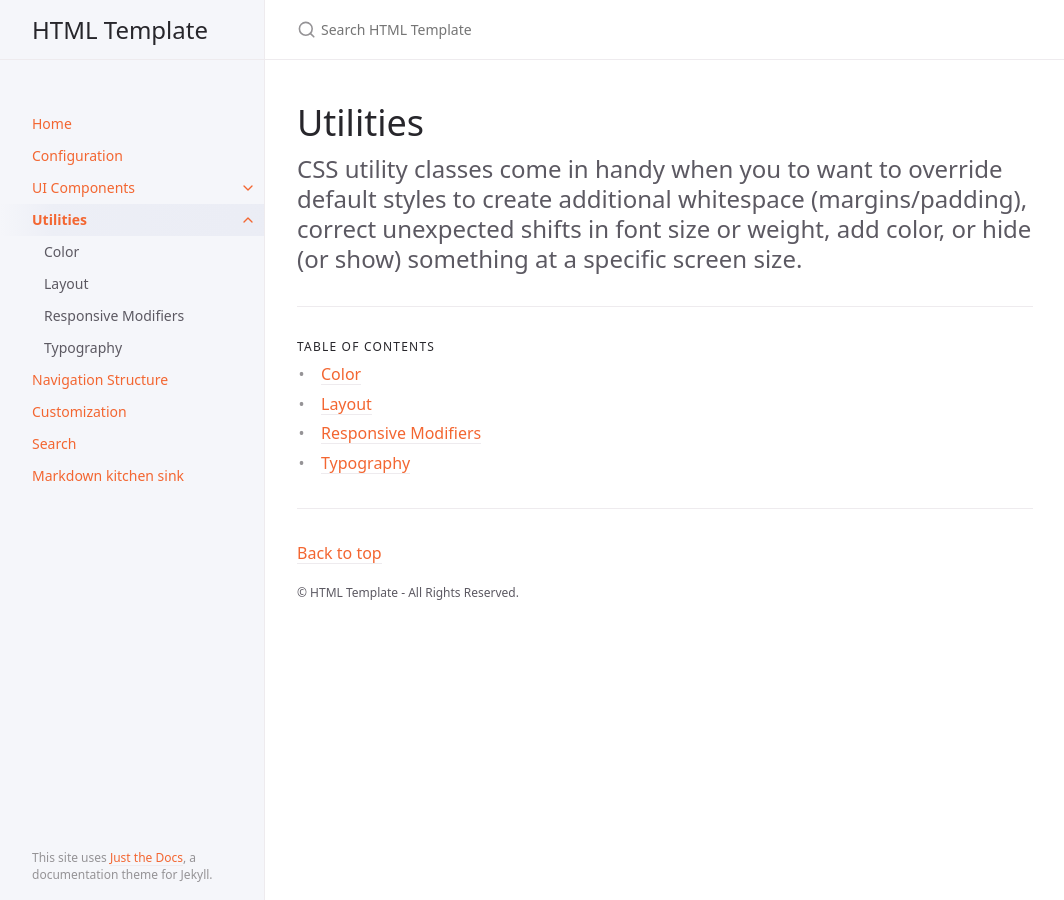
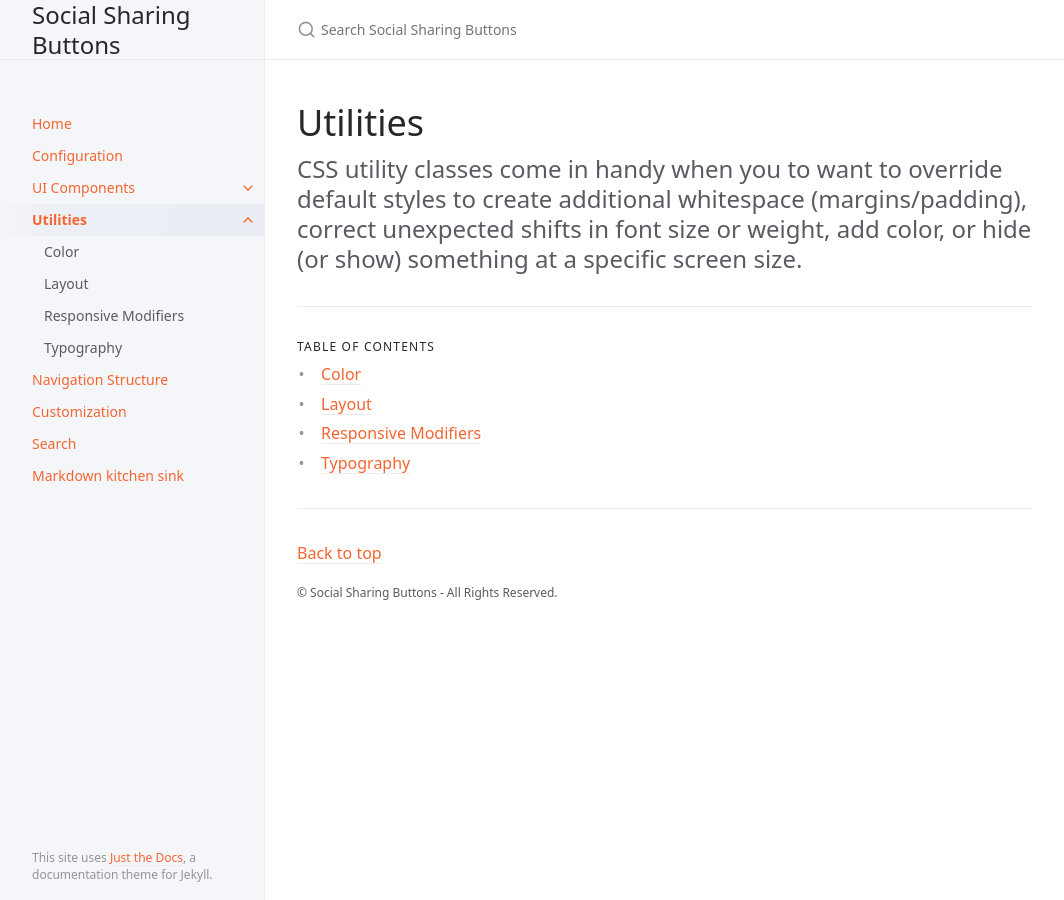
Before and after one commit to ssbtns/ssbtns.github.io, a Jekyll site: the page built from docs/utilities/utilities.md, in a window 1280 px wide. Shown: the whole page, without its empty margins (107-1171 px from the left). Built offline with Jekyll 4.4.1, drawn with Linux system fonts in a browser that asks for light colours.

Commit message:
Update _config.yml

```diff
--- a/_config.yml
+++ b/_config.yml
@@ -13,10 +13,10 @@
 # you will see them accessed via {{ site.title }}, {{ site.github_repo }}, and so on.
 # You can create any custom variable you would like, and they will be accessible
 # in the templates via {{ site.myvariable }}.
-title: HTML Template
-description: A professional HTML template designed to help build fast, robust, and adaptable websites.
+title: Social Sharing Buttons
+description: Add social media sharing buttons to your website or blog.
 baseurl: "" # the subpath of your site, e.g. /blog
-url: "https://h5tl.github.io" # the base hostname & protocol for your site, e.g. http://example.com
+url: "https://ssbtns.github.io" # the base hostname & protocol for your site, e.g. http://example.com
 
 permalink: pretty
 exclude: ["node_modules/", "*.gemspec", "*.gem", "Gemfile", "Gemfile.lock", "package.json", "package-lock.json",  "script/", "LICENSE.txt", "lib/", "bin/", "README.md", "Rakefile"
@@ -81,7 +81,7 @@ nav_sort: case_sensitive # Capital letters sorted before lowercase
 back_to_top: true
 back_to_top_text: "Back to top"
 
-footer_content: "&copy; HTML Template - All Rights Reserved."
+footer_content: "&copy; Social Sharing Buttons - All Rights Reserved."
 
 # Footer last edited timestamp
 last_edit_timestamp: true # show or hide edit time - page must have `last_modified_date` defined in the frontmatter
```
